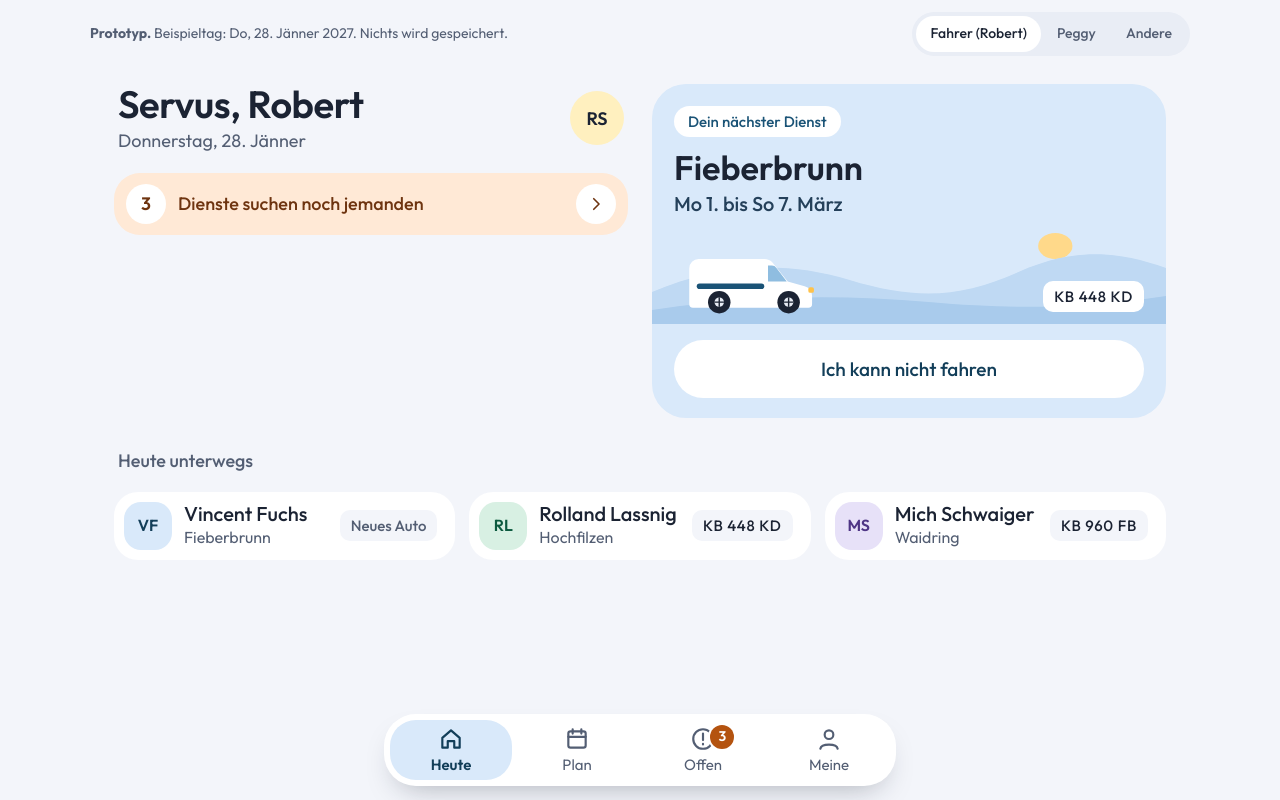
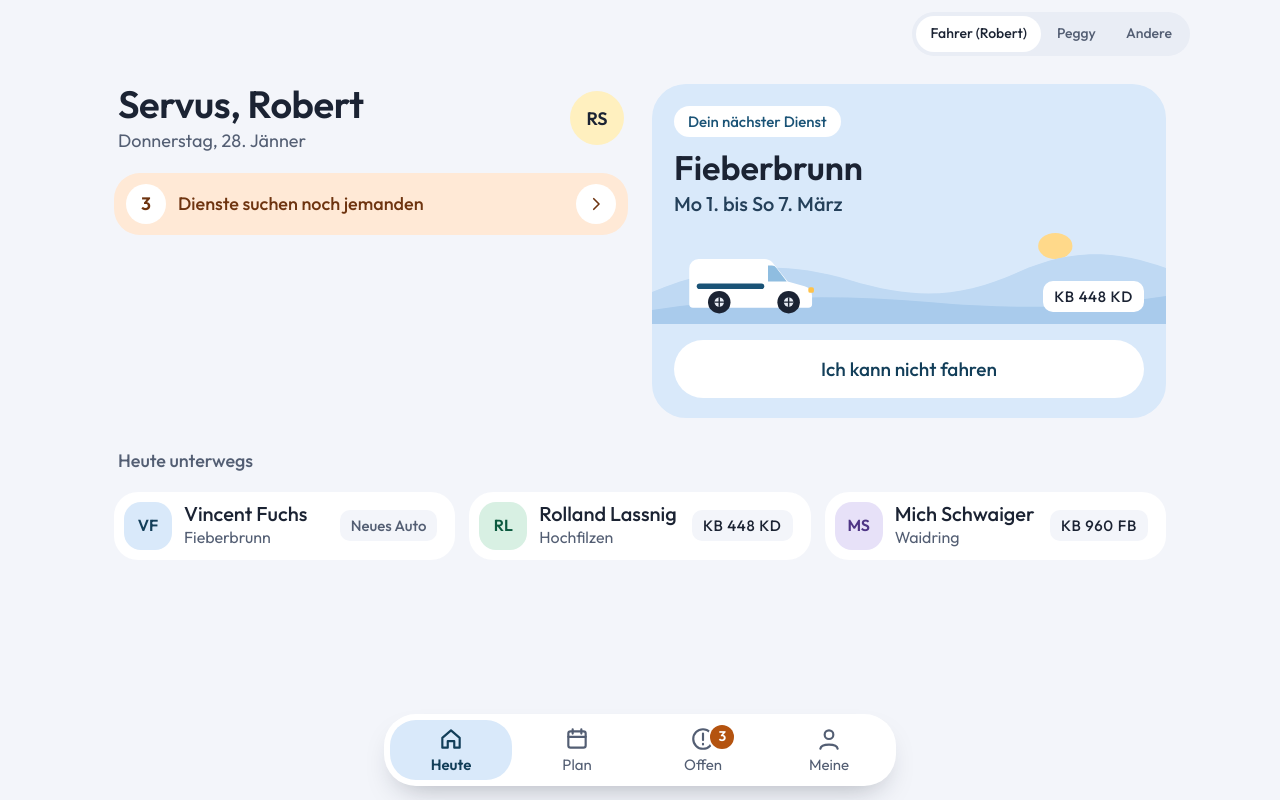
Before and after one commit to andischwaiger87-oss/essenslieferung, a plain HTML site: page index.html in a window 1280 px wide. Drawn offline with Linux system fonts and the light colour scheme.

Commit message:
Prototyp-Hinweis entfernt

```diff
--- a/index.html
+++ b/index.html
@@ -26,7 +26,7 @@ h1,h2,h3,p{margin:0}
 main:focus{outline:0}
 
 .demo{padding:12px 16px 0}
-.demo-in{max-width:1100px;margin:0 auto;display:flex;flex-wrap:wrap;gap:8px 14px;align-items:center;justify-content:space-between}
+.demo-in{max-width:1100px;margin:0 auto;display:flex;flex-wrap:wrap;gap:8px 14px;align-items:center;justify-content:flex-end}
 .demo p{font-size:14px;color:var(--muted)}
 .seg{display:flex;background:var(--soft);border-radius:999px;padding:4px;gap:2px}
 .seg button{white-space:nowrap;border:0;background:transparent;border-radius:999px;padding:6px 14px;font-size:14px;font-weight:500;min-height:36px;color:var(--muted)}
@@ -185,7 +185,6 @@ nav .badge{background:#B4530F}
 </head>
 <body>
 <div class="demo"><div class="demo-in">
-  <p><strong>Prototyp.</strong> Beispieltag: Do, 28. Jänner 2027. Nichts wird gespeichert.</p>
   <div class="seg" id="demoRow"></div>
 </div></div>
 <div class="app">
```
